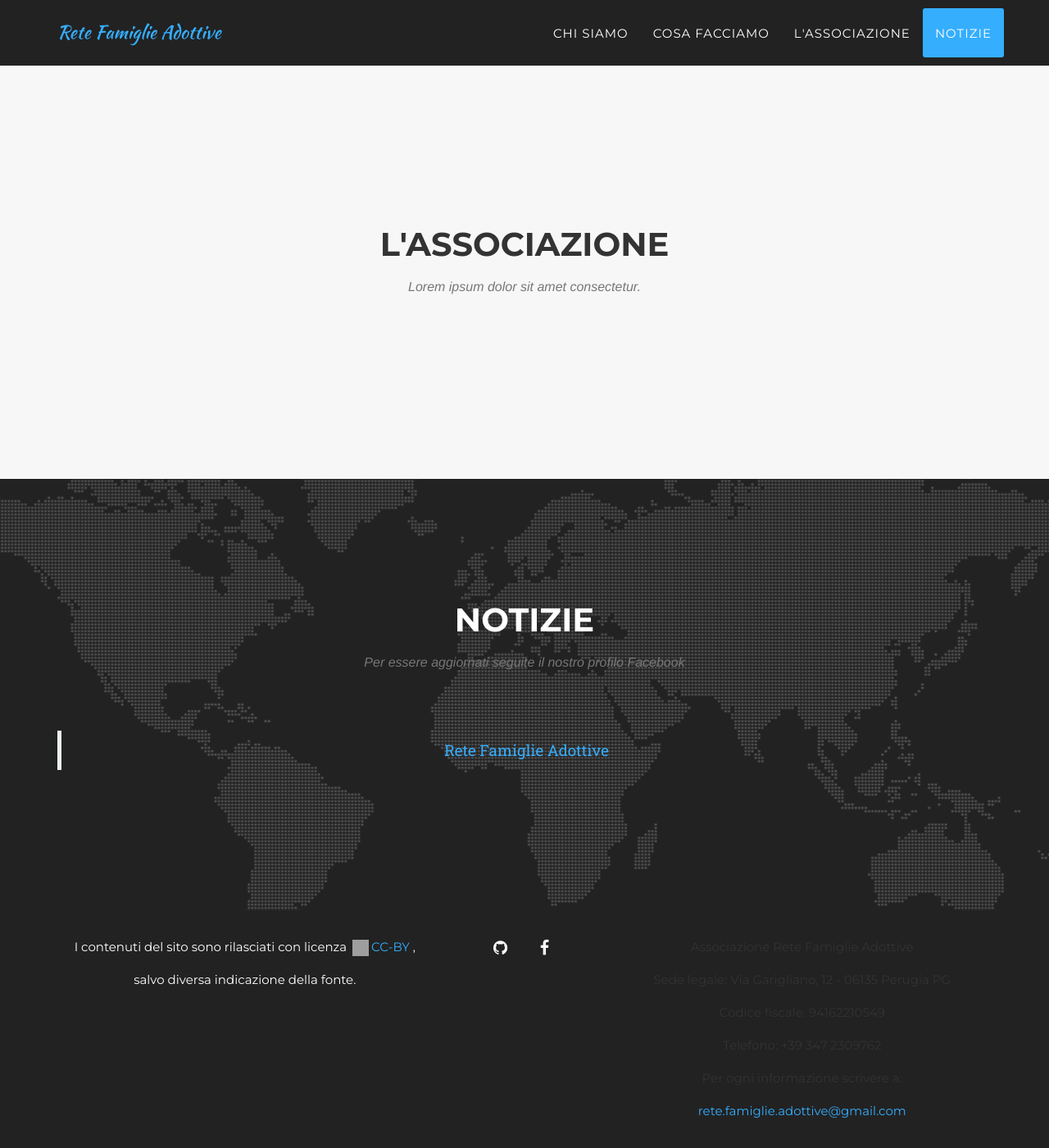
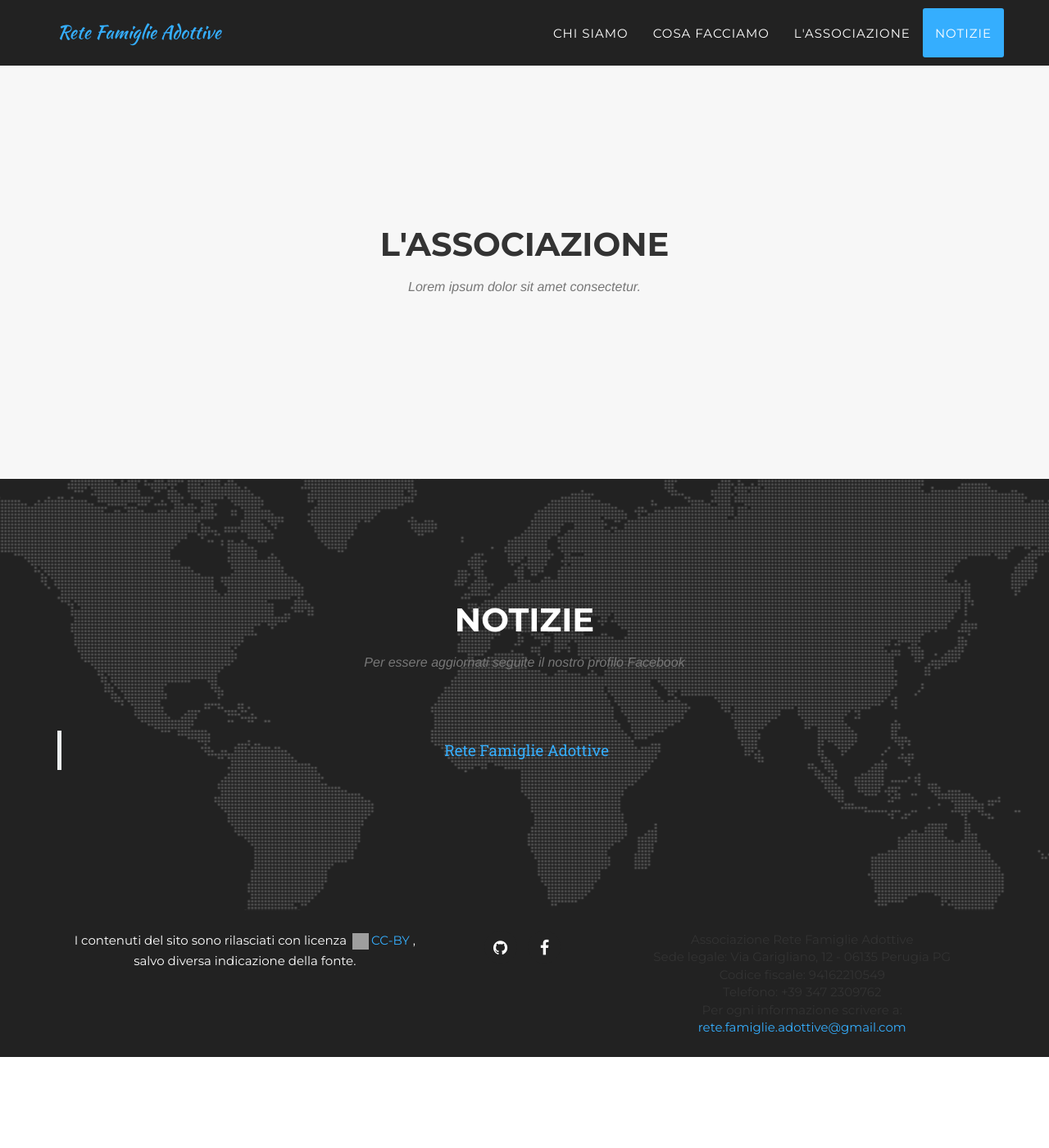
Before and after one commit to ggentili/rfa, a Jekyll site: the page built from index.html, in a window 1280 px wide and 1400 px high, scrolled down 2181 px. Shown: the whole window at 82% size. Built offline with Jekyll 4.4.1, drawn with Linux system fonts in a browser that asks for light colours; some web fonts are replaced; after the commit the page ends 3470 px from its top, so only the background shows below that; grey boxes are pictures that could not be loaded.

Commit message:
Update agency.css

```diff
--- a/_includes/css/agency.css
+++ b/_includes/css/agency.css
@@ -728,7 +728,7 @@ footer span.copyright {
     text-transform: uppercase;
     text-transform: none;
     font-family: Montserrat,"Helvetica Neue",Helvetica,Arial,sans-serif;
-    line-height: 40px;
+    aa_line-height: 40px;
 }
 
 footer ul.quicklinks {
@@ -736,7 +736,7 @@ footer ul.quicklinks {
     text-transform: uppercase;
     text-transform: none;
     font-family: Montserrat,"Helvetica Neue",Helvetica,Arial,sans-serif;
-    line-height: 40px;
+    aa_line-height: 40px;
 }
 
 ul.social-buttons {
```
